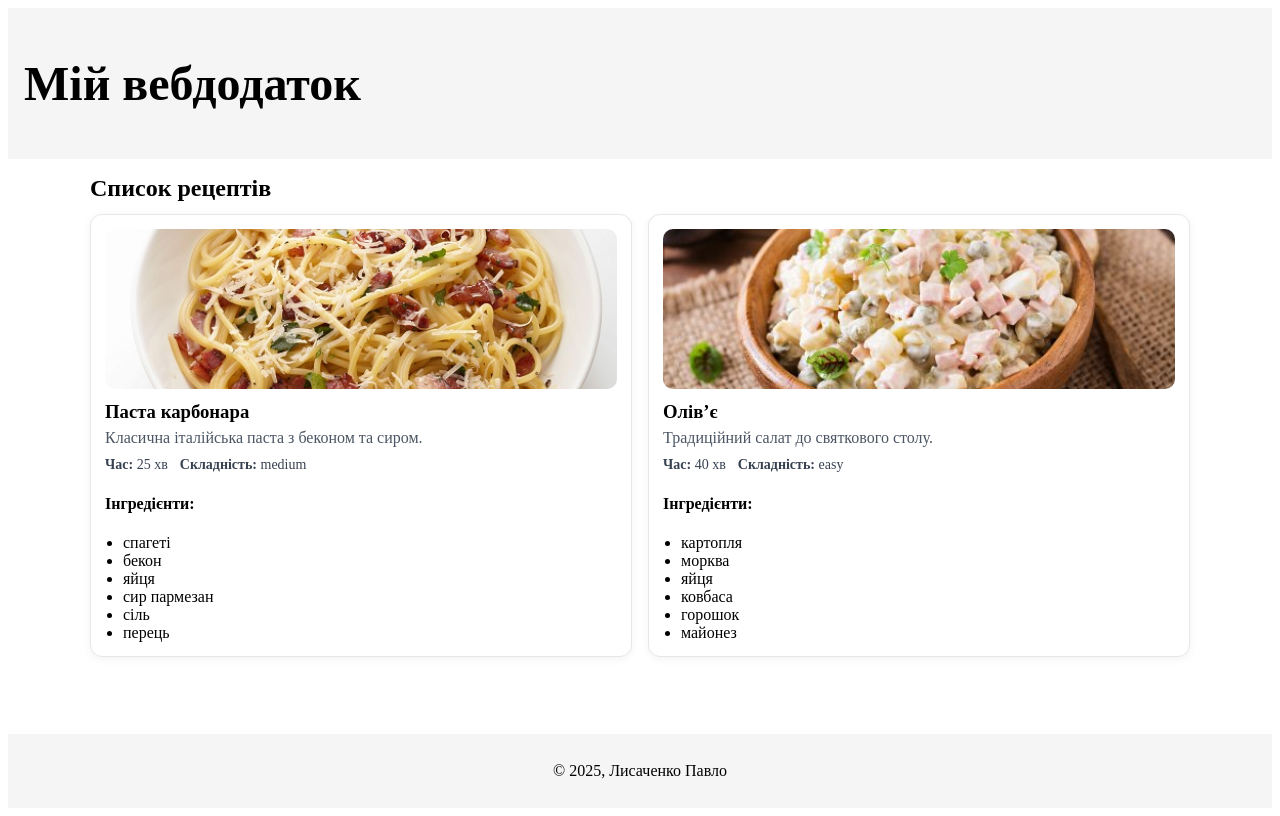
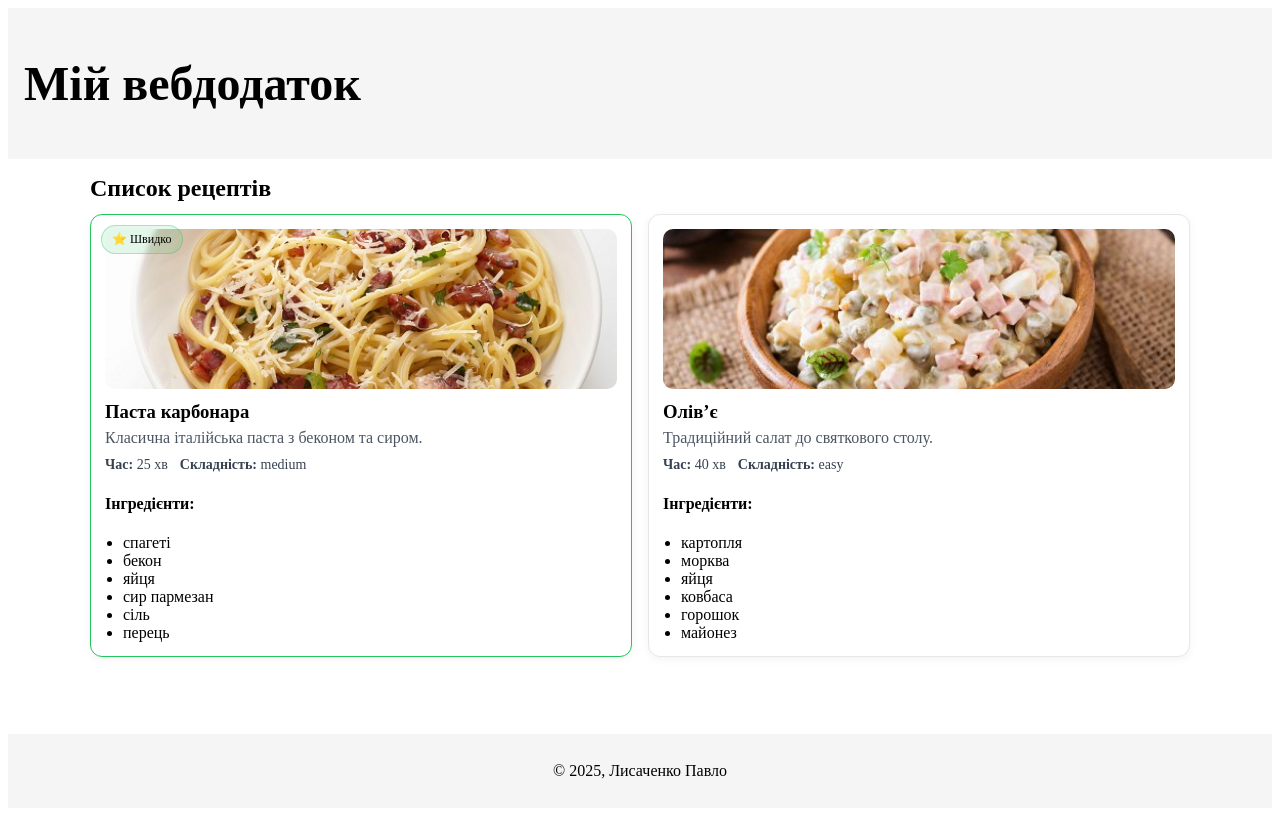
Before and after one commit to kap2z/my-angular-app, an Angular app: page / in a window 1280 px wide. Built offline with nearby package versions, Linux system fonts and the light colour scheme.

Commit message:
ЛР3: data binding, *ngFor/*ngIf та ngClass

```diff
--- a/src/app/item-card/item-card.css
+++ b/src/app/item-card/item-card.css
@@ -4,6 +4,7 @@
   padding: 14px;
   background: #fff;
   box-shadow: 0 2px 10px rgba(0,0,0,0.05);
+  position: relative;
 }
 
 .recipe-image {
@@ -13,6 +14,21 @@
   border-radius: 10px;
   margin-bottom: 12px;
   background: #f3f4f6;
+}
+
+.recipe-card.quick {
+  border-color: #22c55e;
+}
+
+.badge {
+  position: absolute;
+  top: 10px;
+  left: 10px;
+  padding: 6px 10px;
+  border-radius: 999px;
+  font-size: 12px;
+  background: rgba(34, 197, 94, 0.12);
+  border: 1px solid rgba(34, 197, 94, 0.35);
 }
 
 .recipe-image img {
--- a/src/app/item-card/item-card.html
+++ b/src/app/item-card/item-card.html
@@ -1,7 +1,9 @@
-<article class="recipe-card">
+<article class="recipe-card" [ngClass]="{ quick: isQuick }">
   <div class="recipe-image" *ngIf="recipe.imageUrl">
     <img [src]="recipe.imageUrl" [alt]="recipe.title" />
   </div>
+
+  <div class="badge" *ngIf="isQuick">⭐ Швидко</div>
 
   <h3>{{ recipe.title }}</h3>
   <p class="desc">{{ recipe.description }}</p>
--- a/src/app/item-card/item-card.ts
+++ b/src/app/item-card/item-card.ts
@@ -1,14 +1,18 @@
 import { Component, Input } from '@angular/core';
-import { NgForOf, NgIf } from '@angular/common';
+import { NgForOf, NgIf, NgClass } from '@angular/common';
 import { Recipe } from '../shared/models/recipe.model';
 
 @Component({
   selector: 'app-item-card',
   standalone: true,
-  imports: [NgForOf, NgIf],
+  imports: [NgForOf, NgIf, NgClass],
   templateUrl: './item-card.html',
   styleUrl: './item-card.css',
 })
 export class ItemCard {
   @Input() recipe!: Recipe;
+
+  get isQuick(): boolean {
+    return this.recipe.cookingTimeMinutes <= 30;
+  }
 }
--- a/src/app/items-list/items-list.html
+++ b/src/app/items-list/items-list.html
@@ -2,6 +2,9 @@
   <h2>Список рецептів</h2>
 
   <div class="recipes-grid">
-    <app-item-card *ngFor="let recipe of recipes" [recipe]="recipe"></app-item-card>
+    <app-item-card
+      *ngFor="let recipe of recipes"
+      [recipe]="recipe">
+    </app-item-card>
   </div>
 </section>
```
